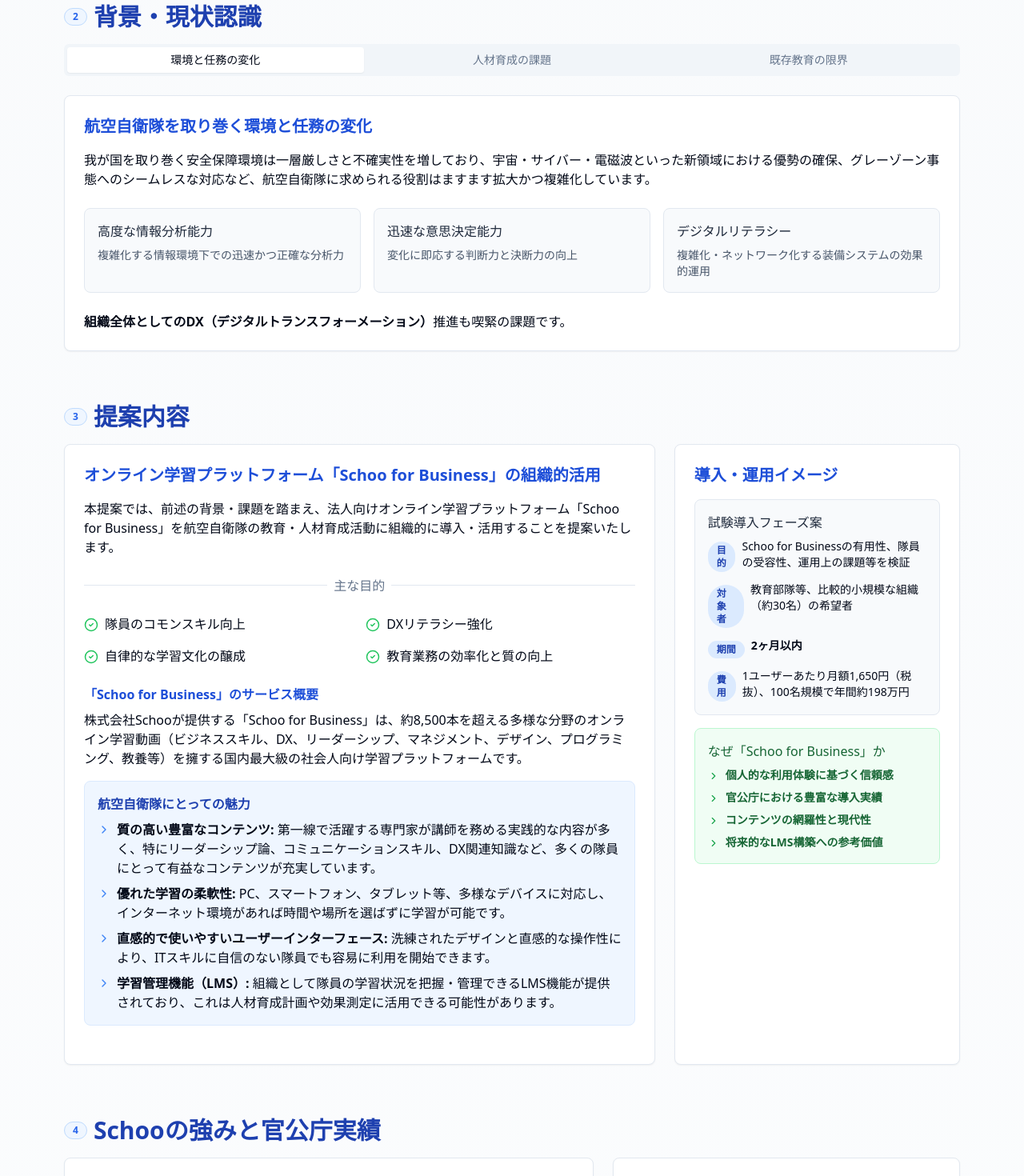
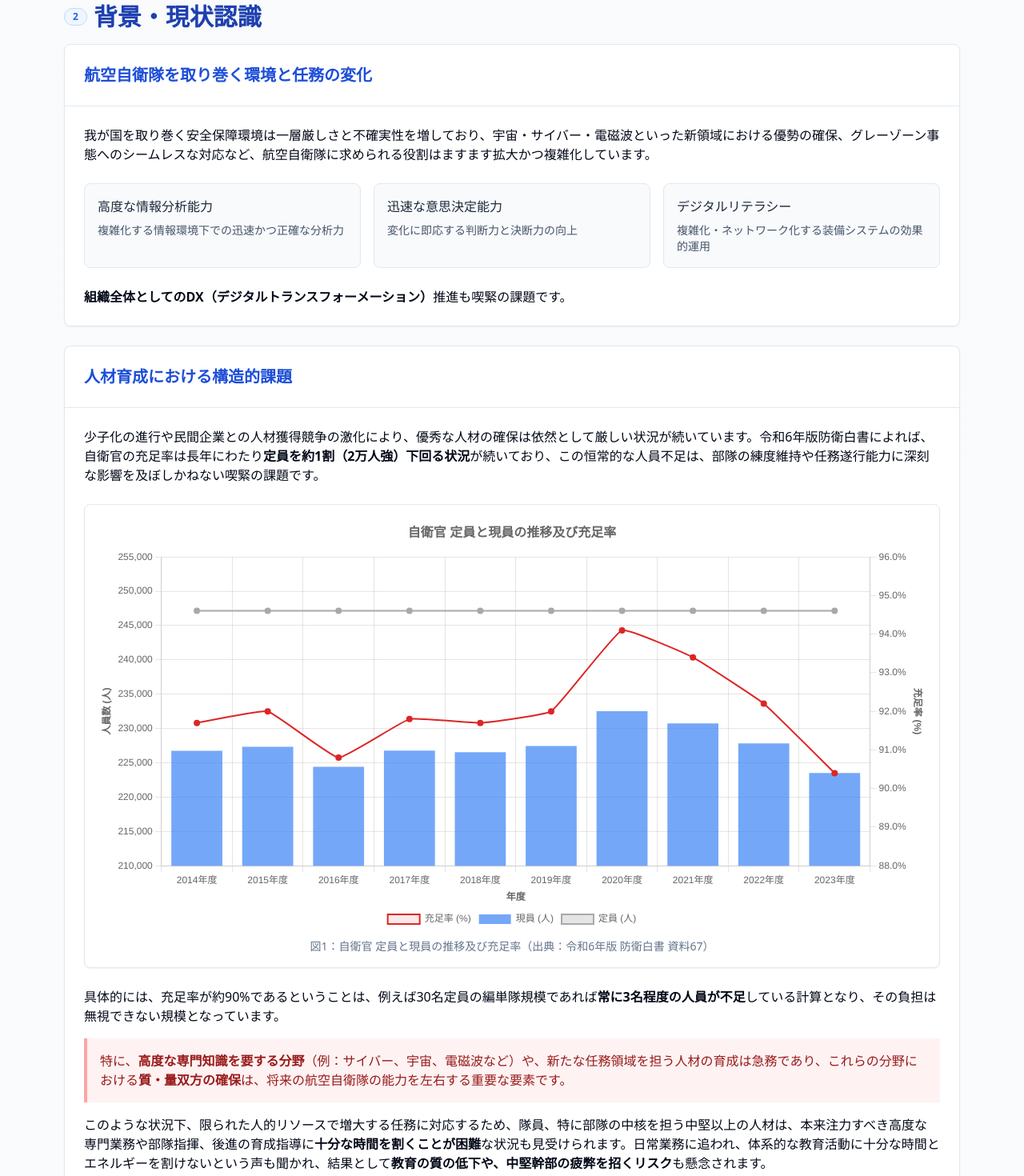
Before and after one commit to ykagesg7/proposal, a Next.js app: page / in a window 1280 px wide. Shown: the part 1200-2670 px from the top of the page at 80% size. Built offline with nearby package versions, Linux system fonts and the light colour scheme.

Commit message:
feat: タブ形式から印刷に最適化された垂直レイアウトに変更

```diff
--- a/components/proposal-document.tsx
+++ b/components/proposal-document.tsx
@@ -157,6 +157,113 @@ export default function ProposalDocument() {
               2
             </Badge>
             <h2 className="text-2xl md:text-3xl font-bold text-blue-800">背景・現状認識</h2>
+          </div>
+
+          <div className="space-y-6 print:space-y-8">
+            <div className="bg-white rounded-lg border shadow-sm overflow-hidden">
+              <div className="p-6 border-b">
+                <h3 className="text-xl font-semibold text-blue-700">航空自衛隊を取り巻く環境と任務の変化</h3>
+              </div>
+              <div className="p-6">
+                <p className="mb-4">
+                  我が国を取り巻く安全保障環境は一層厳しさと不確実性を増しており、宇宙・サイバー・電磁波といった新領域における優勢の確保、グレーゾーン事態へのシームレスな対応など、航空自衛隊に求められる役割はますます拡大かつ複雑化しています。
+                </p>
+
+                <div className="grid grid-cols-1 md:grid-cols-3 gap-4 my-6">
+                  <div className="bg-slate-50 p-4 rounded-lg border border-slate-200">
+                    <h4 className="font-medium text-slate-800 mb-2">高度な情報分析能力</h4>
+                    <p className="text-sm text-slate-600">複雑化する情報環境下での迅速かつ正確な分析力</p>
+                  </div>
+                  <div className="bg-slate-50 p-4 rounded-lg border border-slate-200">
+                    <h4 className="font-medium text-slate-800 mb-2">迅速な意思決定能力</h4>
+                    <p className="text-sm text-slate-600">変化に即応する判断力と決断力の向上</p>
+                  </div>
+                  <div className="bg-slate-50 p-4 rounded-lg border border-slate-200">
+                    <h4 className="font-medium text-slate-800 mb-2">デジタルリテラシー</h4>
+                    <p className="text-sm text-slate-600">複雑化・ネットワーク化する装備システムの効果的運用</p>
+                  </div>
+                </div>
+
+                <p>
+                  <strong>組織全体としてのDX（デジタルトランスフォーメーション）</strong>推進も喫緊の課題です。
+                </p>
+              </div>
+            </div>
+
+            <div className="bg-white rounded-lg border shadow-sm overflow-hidden">
+              <div className="p-6 border-b">
+                <h3 className="text-xl font-semibold text-blue-700">人材育成における構造的課題</h3>
+              </div>
+              <div className="p-6">
+                <p className="mb-4">
+                  少子化の進行や民間企業との人材獲得競争の激化により、優秀な人材の確保は依然として厳しい状況が続いています。令和6年版防衛白書によれば、自衛官の充足率は長年にわたり
+                  <strong>定員を約1割（2万人強）下回る状況</strong>
+                  が続いており、この恒常的な人員不足は、部隊の練度維持や任務遂行能力に深刻な影響を及ぼしかねない喫緊の課題です。
+                </p>
+
+                <div className="my-6 bg-white rounded-lg border shadow-sm p-4">
+                  <PersonnelChart />
+                  <p className="text-center text-sm text-slate-500 mt-2">
+                    図1：自衛官 定員と現員の推移及び充足率（出典：令和6年版 防衛白書 資料67）
+                  </p>
+                </div>
+
+                <p className="mb-4">
+                  具体的には、充足率が約90%であるということは、例えば30名定員の編単隊規模であれば
+                  <strong>常に3名程度の人員が不足</strong>
+                  している計算となり、その負担は無視できない規模となっています。
+                </p>
+
+                <div className="bg-red-50 border-l-4 border-red-300 p-4 my-4">
+                  <p className="text-red-800">
+                    特に、<strong>高度な専門知識を要する分野</strong>
+                    （例：サイバー、宇宙、電磁波など）や、新たな任務領域を担う人材の育成は急務であり、これらの分野における
+                    <strong>質・量双方の確保</strong>は、将来の航空自衛隊の能力を左右する重要な要素です。
+                  </p>
+                </div>
+
+                <p>
+                  このような状況下、限られた人的リソースで増大する任務に対応するため、隊員、特に部隊の中核を担う中堅以上の人材は、本来注力すべき高度な専門業務や部隊指揮、後進の育成指導に
+                  <strong>十分な時間を割くことが困難</strong>
+                  な状況も見受けられます。日常業務に追われ、体系的な教育活動に十分な時間とエネルギーを割けないという声も聞かれ、結果として
+                  <strong>教育の質の低下や、中堅幹部の疲弊を招くリスク</strong>も懸念されます。
+                </p>
+              </div>
+            </div>
+
+            <div className="bg-white rounded-lg border shadow-sm overflow-hidden">
+              <div className="p-6 border-b">
+                <h3 className="text-xl font-semibold text-blue-700">既存教育の限界</h3>
+              </div>
+              <div className="p-6">
+                <p className="mb-4">
+                  従来の教育システムは、集合教育を中心とした形式が主流であり、以下のような課題が指摘されています：
+                </p>
+
+                <div className="grid grid-cols-1 md:grid-cols-2 gap-4 my-6">
+                  <div className="bg-slate-50 p-4 rounded-lg border border-slate-200">
+                    <h4 className="font-medium text-slate-800 mb-2">時間的制約</h4>
+                    <p className="text-sm text-slate-600">集合教育の実施には、参加者のスケジュール調整や会場確保など、多大な準備時間が必要</p>
+                  </div>
+                  <div className="bg-slate-50 p-4 rounded-lg border border-slate-200">
+                    <h4 className="font-medium text-slate-800 mb-2">場所の制約</h4>
+                    <p className="text-sm text-slate-600">遠隔地の隊員や、勤務時間外の学習機会の確保が困難</p>
+                  </div>
+                  <div className="bg-slate-50 p-4 rounded-lg border border-slate-200">
+                    <h4 className="font-medium text-slate-800 mb-2">教育リソースの分散</h4>
+                    <p className="text-sm text-slate-600">限られた教育担当者の負担が大きく、質の高い教育の提供が困難</p>
+                  </div>
+                  <div className="bg-slate-50 p-4 rounded-lg border border-slate-200">
+                    <h4 className="font-medium text-slate-800 mb-2">学習進度の個人差</h4>
+                    <p className="text-sm text-slate-600">集合教育では、個人の理解度や学習速度に合わせた教育が困難</p>
+                  </div>
+                </div>
+
+                <p>
+                  これらの課題に対応するため、<strong>時間や場所に縛られない柔軟な学習環境</strong>の整備が求められています。
+                </p>
+              </div>
+            </div>
           </div>
 
           <Tabs defaultValue="environment" className="mb-8">
```
